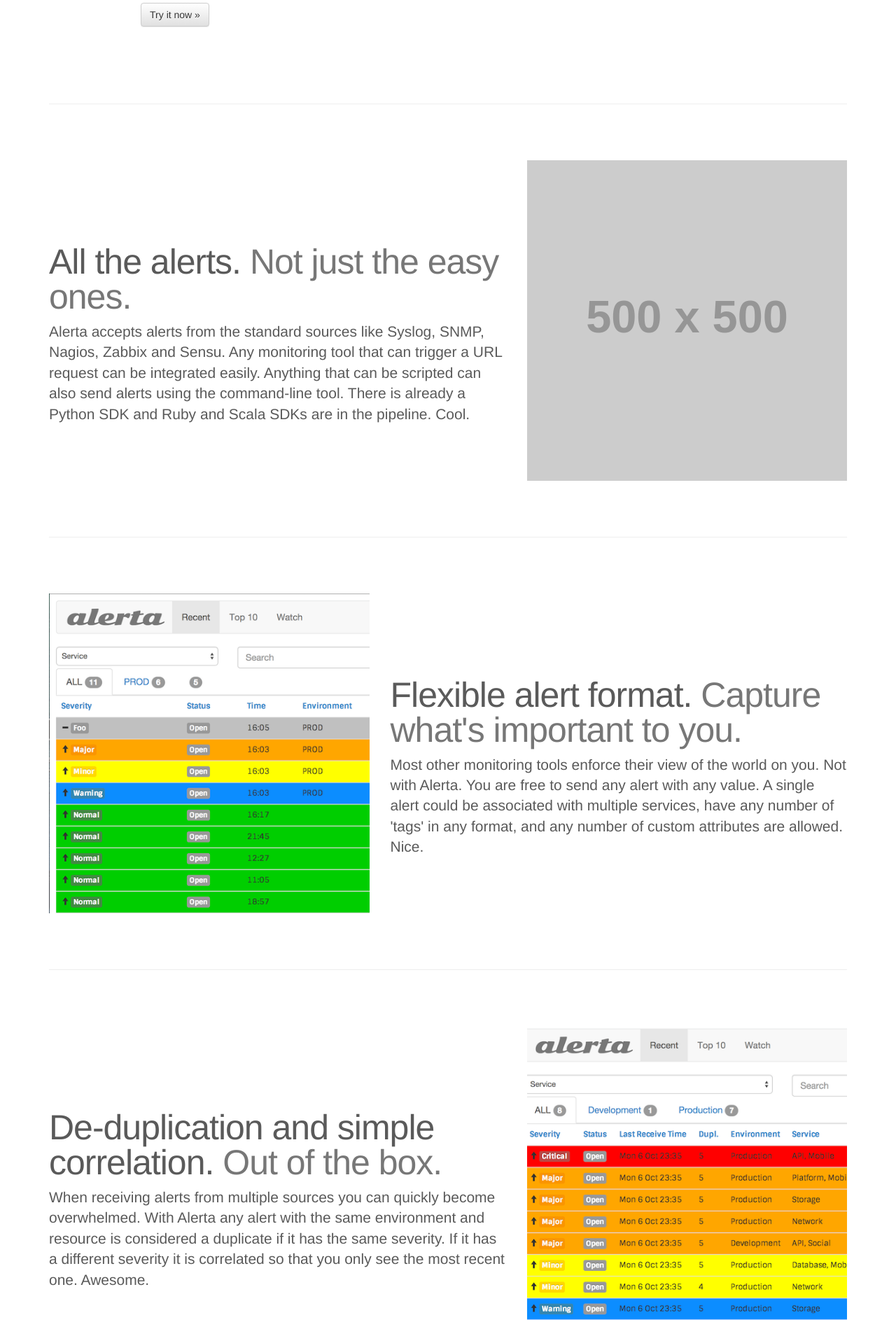
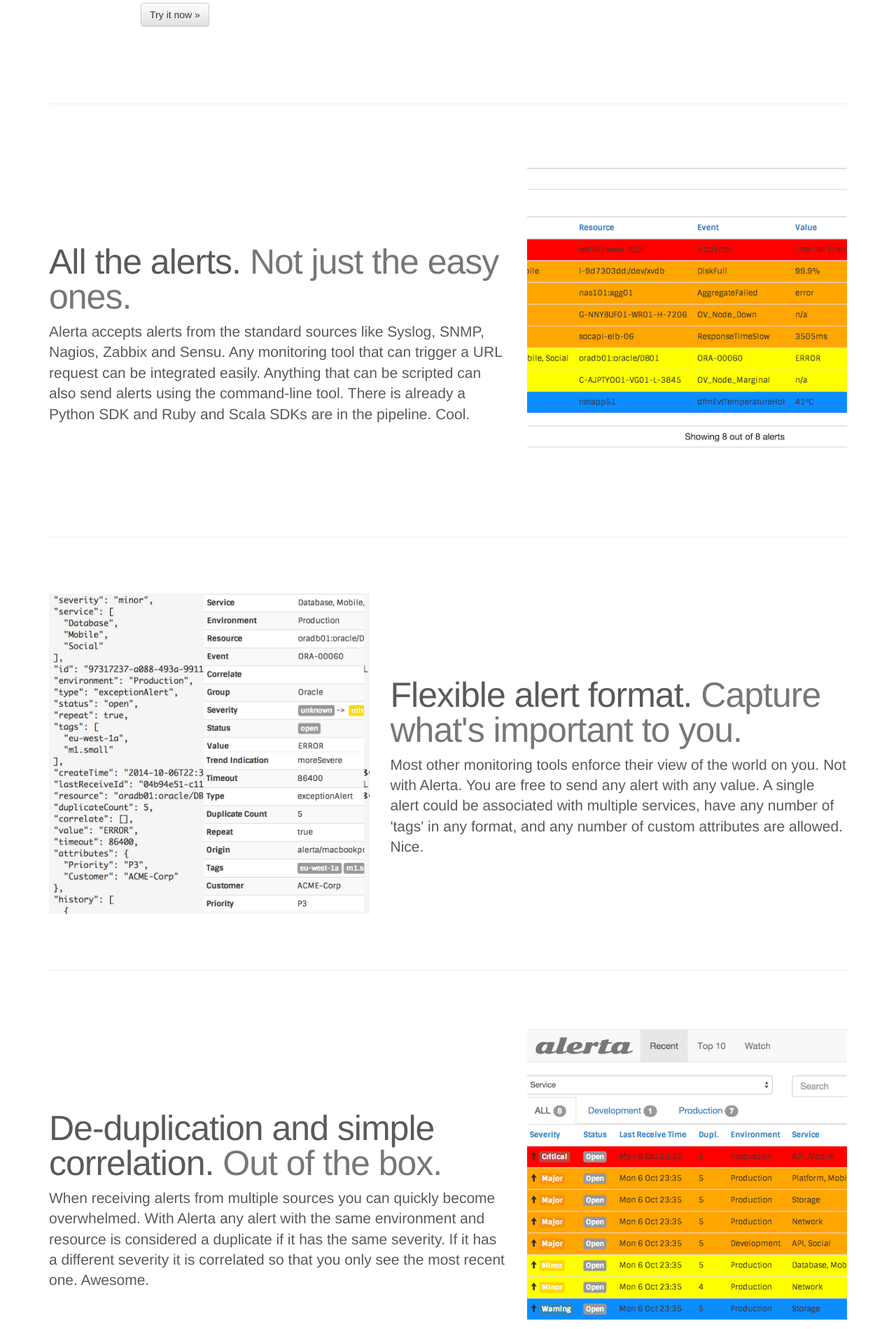
Before and after one commit to alerta/alerta.github.io, a Jekyll site: the page built from index.html, in a window 1280 px wide. Shown: the part 909-2808 px from the top of the page at 70% size. Built offline with Jekyll 4.4.1, drawn with Linux system fonts in a browser that asks for light colours; nearby versions of some CDN libraries.

Commit message:
update images

```diff
--- a/_layouts/default.html
+++ b/_layouts/default.html
@@ -120,7 +120,7 @@
           <p class="lead">Alerta accepts alerts from the standard sources like Syslog, SNMP, Nagios, Zabbix and Sensu. Any monitoring tool that can trigger a URL request can be integrated easily. Anything that can be scripted can also send alerts using the command-line tool. There is already a Python SDK and Ruby and Scala SDKs are in the pipeline. Cool.</p>
         </div>
         <div class="col-md-5">
-          <img class="featurette-image img-responsive" src="http://placehold.it/500x500" alt="Generic placeholder image">
+          <img class="featurette-image img-responsive" src="/images/console-004.png" alt="Generic placeholder image">
         </div>
       </div>
 
@@ -128,7 +128,7 @@
 
       <div class="row featurette">
         <div class="col-md-5">
-          <img class="featurette-image img-responsive" src="/images/console-001.png" alt="Generic placeholder image">
+          <img class="featurette-image img-responsive" src="/images/console-003.png" alt="Generic placeholder image">
         </div>
         <div class="col-md-7">
           <h2 class="featurette-heading">Flexible alert format. <span class="text-muted">Capture what's important to you.</span></h2>
```
Also changed, not shown: images/console-001.png (deleted), images/console-003.png (added), images/console-004.png (added).
